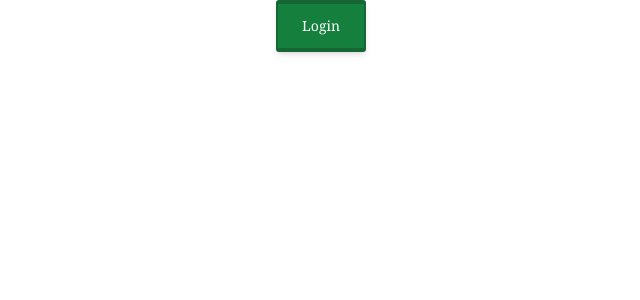
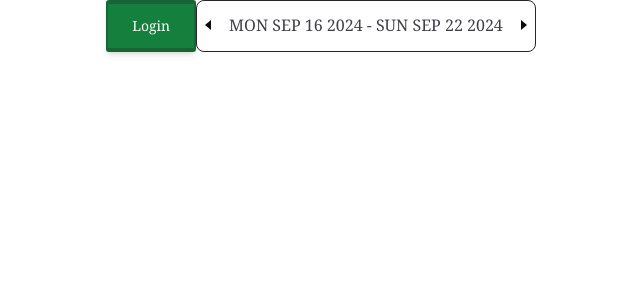
Before and after one commit to chefinazia/baxter-cms, a React (Vite) app: page / in a window 1280 px wide. Shown: the top 300 px of the page, without its empty margins (319-959 px from the left). Built offline with nearby package versions, Linux system fonts and the light colour scheme.

Commit message:
add clalendar button for patient list

```diff
--- a/package.json
+++ b/package.json
@@ -22,6 +22,7 @@
   },
   "dependencies": {
     "@originjs/vite-plugin-federation": "^1.3.6",
+    "date-fns": "^4.1.0",
     "react": "^18.3.1",
     "react-dom": "^18.3.1"
   }
--- a/src/App.jsx
+++ b/src/App.jsx
@@ -1,10 +1,11 @@
 import React from "react";
 import LoginButton from "./components/LoginButton";
-
+import CalendarPatientsList from "./components/CalendarPatientsList";
 const App = () => {
   return (
     <div className="flex justify-center">
       <LoginButton />
+      <CalendarPatientsList/>
     </div>
   );
 };
--- /dev/null
+++ b/src/components/CalendarPatientsList.jsx
@@ -0,0 +1,52 @@
+import React, { useState } from "react";
+import { addDays, subDays } from "date-fns";
+const CalendarPatientsList = () => {
+  const [ourDate, setOurDate] = useState(new Date().toString());
+
+
+  const handleSubtractDate = () => {
+    setOurDate(subDays(ourDate,7).toDateString())
+  };
+  const handleAddDate = () => {
+    setOurDate(addDays(ourDate,7).toDateString())
+  };
+
+  return (
+    <>
+        <div
+          className="flex align-middle justify-center none border w-auto border-zinc-800 center rounded-lg font-serif text-md text-center uppercase text-zinc-700 py-3"
+          data-ripple-dark="true"
+        >
+          <div className="flex-initial">
+            <a onClick={() => handleSubtractDate()}>
+              <svg
+                className="w-6 h-6 mr-2"
+                viewBox="0 0 24 24"
+                fill="none"
+                xmlns="http://www.w3.org/2000/svg"
+              >
+                <path d="M14 17l-6-5 6-5v10z" fill="#0D0D0D" />
+              </svg>
+            </a>
+          </div>
+          <div className="flex-auto">
+          <h1>{subDays(ourDate,4).toDateString()} - {addDays(ourDate,2).toDateString()}</h1>
+          </div>
+          <div className="flex-initial">
+            <a onClick={() => handleAddDate()}>
+              <svg
+                className="w-6 h-6 ml-2"
+                viewBox="0 0 24 24"
+                fill="none"
+                xmlns="http://www.w3.org/2000/svg"
+              >
+                <path d="M10 7l6 5-6 5V7z" fill="#0D0D0D" />
+              </svg>
+            </a>
+          </div>
+        </div>
+    </>
+  );
+};
+
+export default CalendarPatientsList;
```
Also changed, not shown: 1 other file (tests, documents, lock files or other folders).
